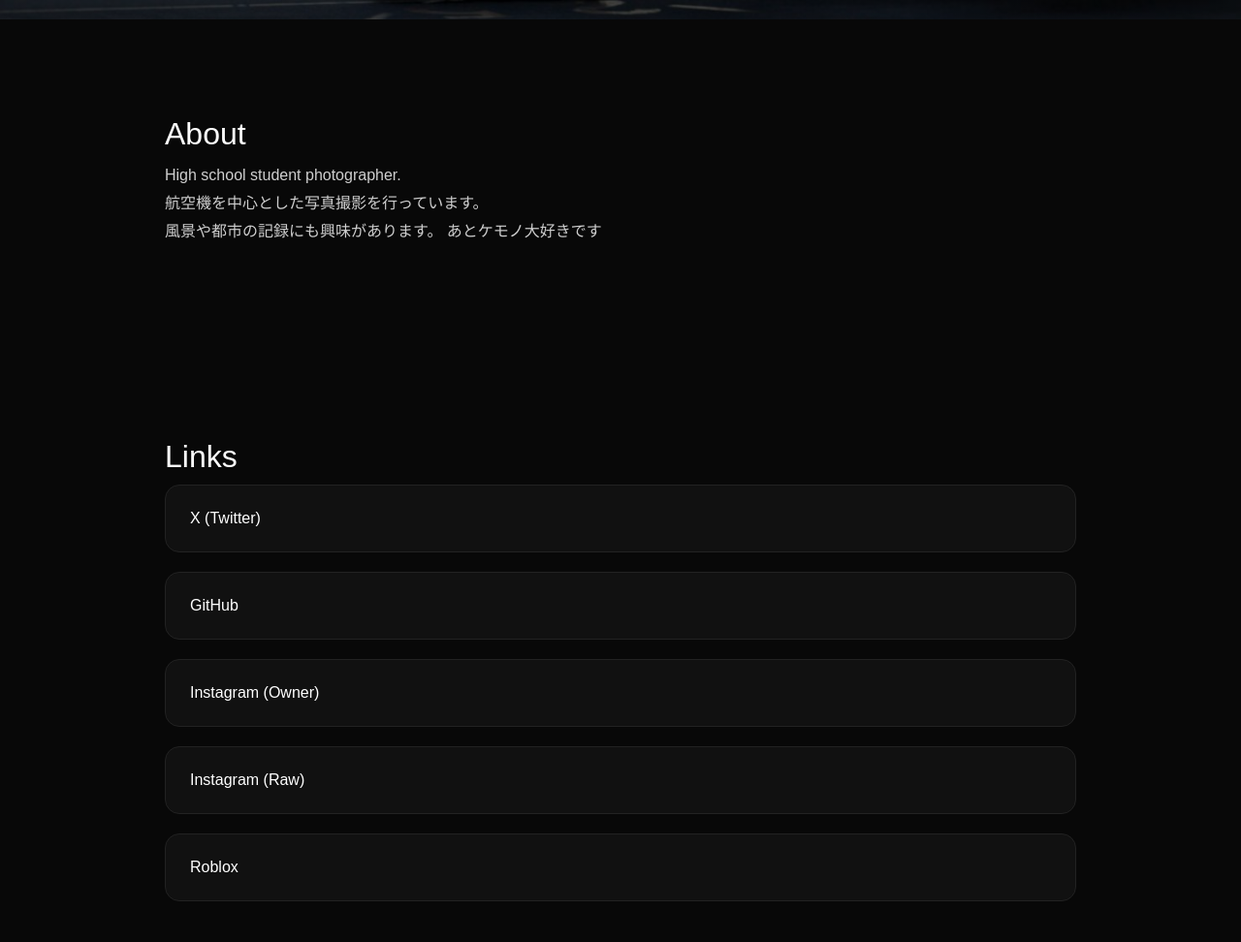
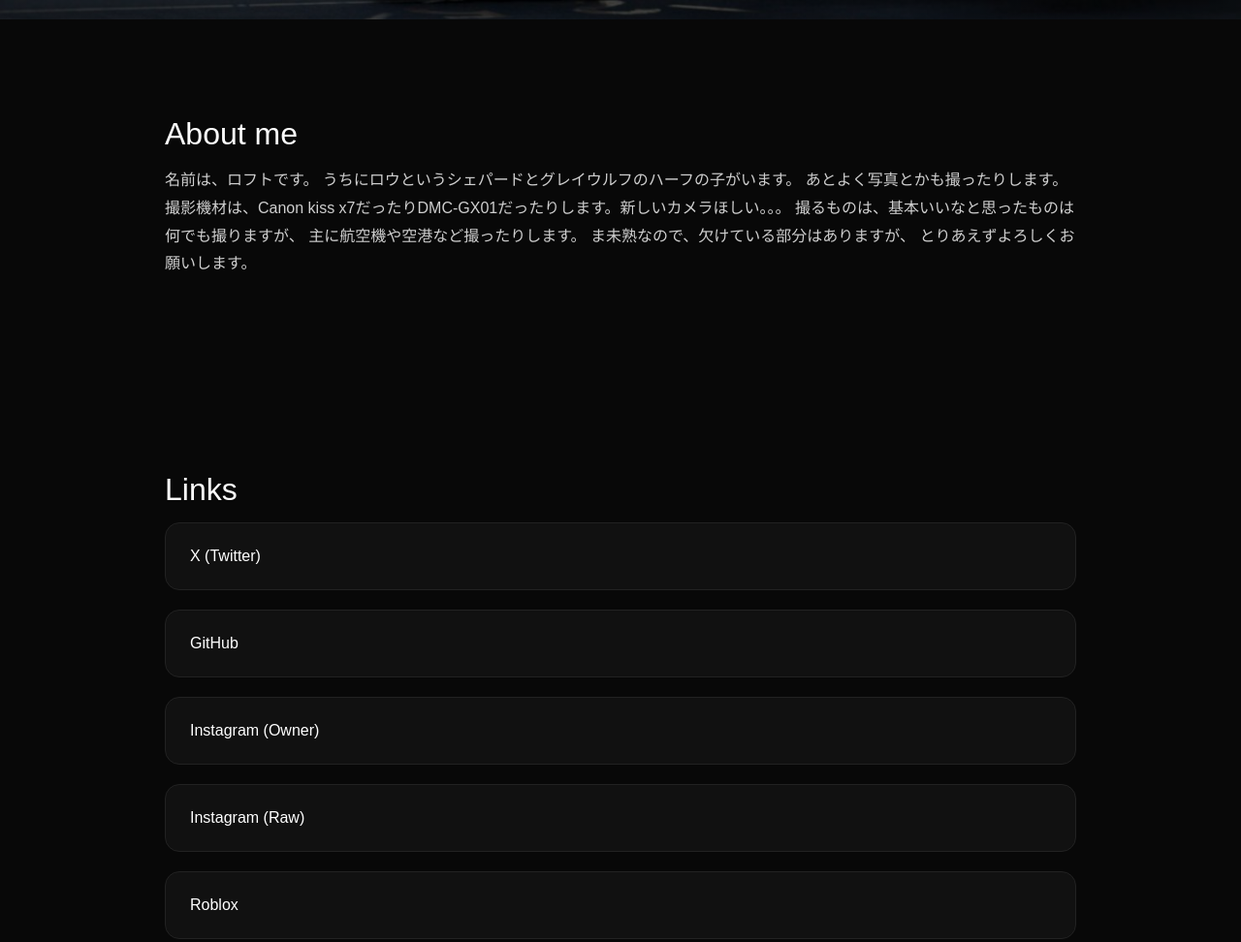
Before and after one commit to Loft825/loft, a plain HTML site: page index.html in a window 1280 px wide. Shown: the part 780-1752 px from the top of the page at 97% size. Drawn offline with Linux system fonts and the light colour scheme.

Commit message:
Update index.html

```diff
--- a/index.html
+++ b/index.html
@@ -107,7 +107,7 @@ body{
 }
 
 .section h2{
-    margin-bottom:10px;
+    margin-bottom:15px;
     font-size:2rem;
     font-weight:300;
 }
@@ -184,13 +184,18 @@ body{
 
 <section class="section">
 
-<h2>About</h2>
+<h2>About me</h2>
 
 <div class="about">
-High school student photographer.<br>
-航空機を中心とした写真撮影を行っています。<br>
-風景や都市の記録にも興味があります。
-あとケモノ大好きです
+名前は、ロフトです。
+うちにロウというシェパードとグレイウルフのハーフの子がいます。
+あとよく写真とかも撮ったりします。
+撮影機材は、Canon kiss x7だったりDMC-GX01だったりします。新しいカメラほしい。。。
+撮るものは、基本いいなと思ったものは何でも撮りますが、
+主に航空機や空港など撮ったりします。
+ま未熟なので、欠けている部分はありますが、
+とりあえずよろしくお願いします。
+
 </div>
 
 </section>
@@ -231,6 +236,7 @@ Roblox
 
 <p>
 もしよかったらサイトを訪れた記念にコメントを残してください！！！！
+(サイトの改善点だったり要望を書いてくださると助かります！！)
 </p>
 
 <script src="https://giscus.app/client.js"
```
